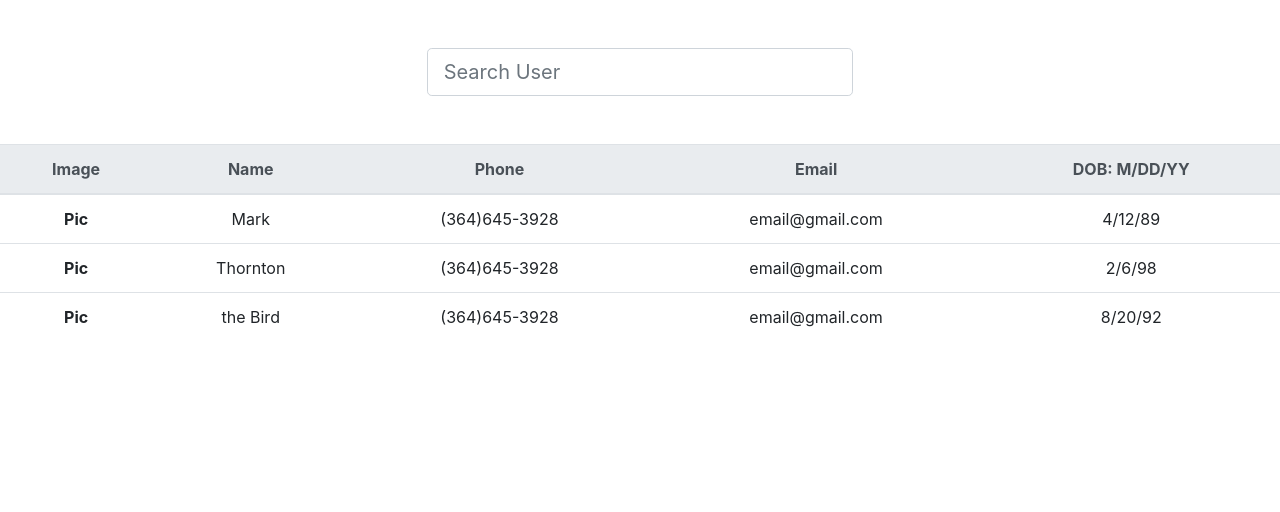
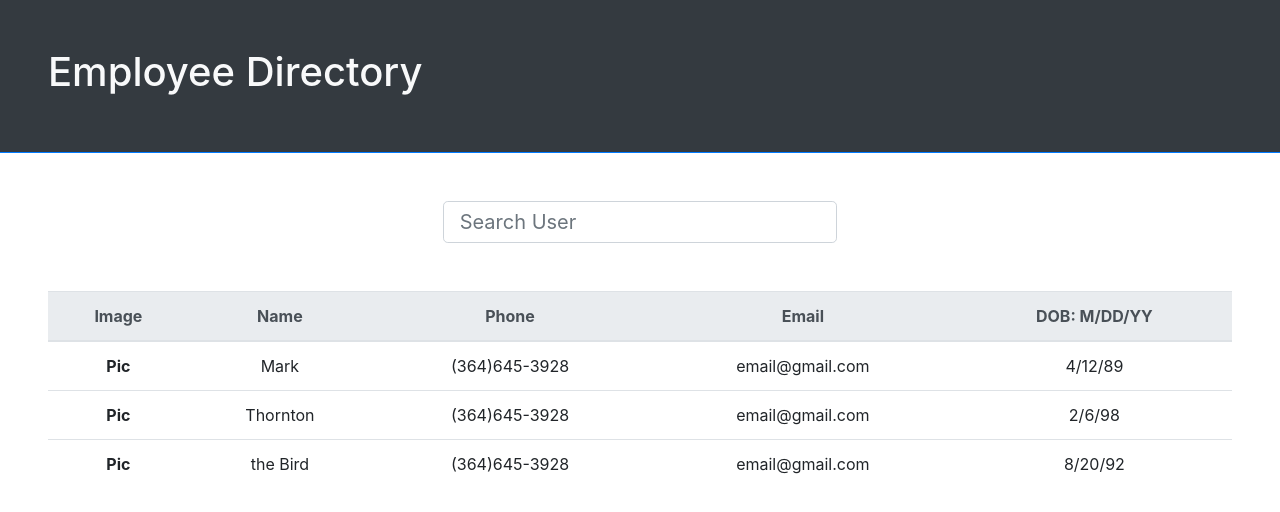
Before and after one commit to javierperez98/employee_directory, a React (Create React App) app: page / in a window 1280 px wide. Shown: the top 512 px of the page. Built offline with nearby package versions, Linux system fonts and the light colour scheme.

Commit message:
created header layout

```diff
--- a/src/index.js
+++ b/src/index.js
@@ -5,9 +5,18 @@ import reportWebVitals from "./reportWebVitals";
 import "bootstrap/dist/css/bootstrap.min.css";
 
 ReactDOM.render(
-	<React.StrictMode>
-		<App />
-	</React.StrictMode>,
+	<>
+		<header className="bg-dark p-5 border-bottom border-primary">
+			<h1 className="text-light">Employee Directory</h1>
+		</header>
+		<main>
+			<section className="d-flex flex-column align-items-center px-3 px-md-5">
+				<App />
+			</section>
+		</main>
+		<footer></footer>
+	</>,
+
 	document.getElementById("root")
 );
 
```
